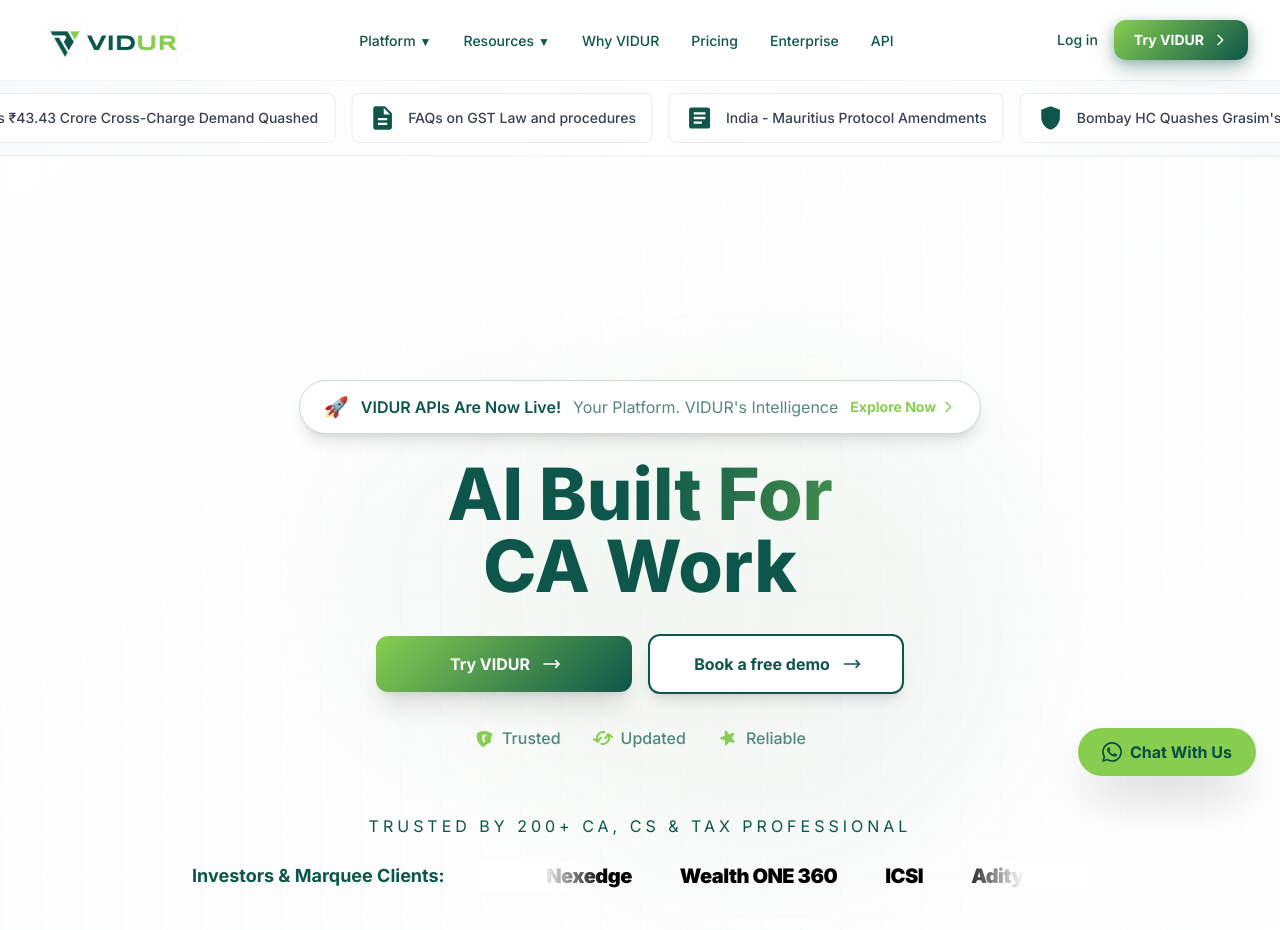
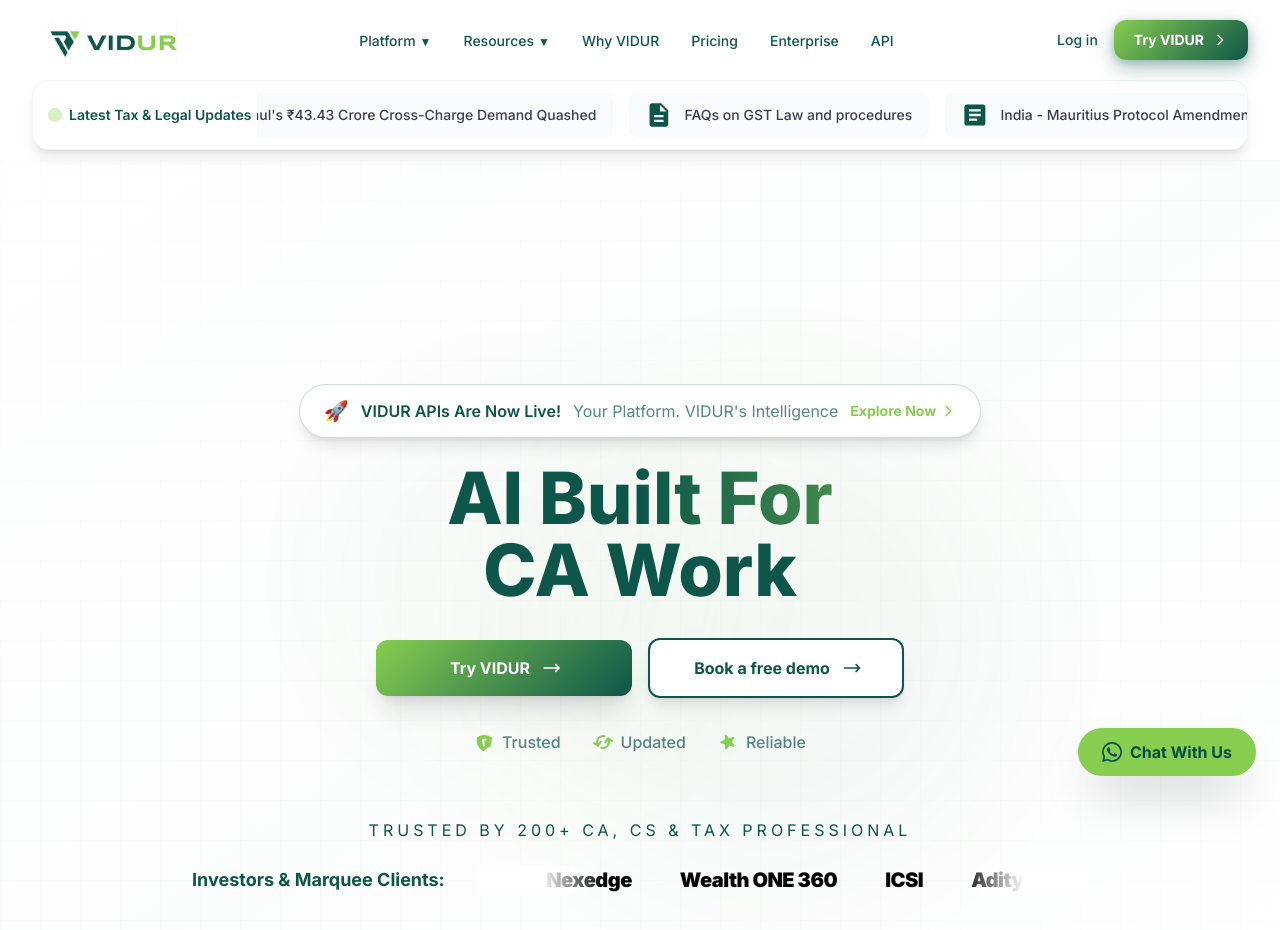
Before and after one commit to Wittywizaard/VIDURLandingPage, a Next.js app: page / in a window 1280 px wide. Shown: the top 930 px of the page. Built offline with nearby package versions, Linux system fonts and the light colour scheme.

Commit message:
feat: make header transparent, ticker floating with blinking indicator, remove separation line
Co-authored-by: developer <developer@konproz.com>

```diff
--- a/app/page.tsx
+++ b/app/page.tsx
@@ -23,6 +23,7 @@ export default function Home() {
       <Header />
       <div className="h-20"></div>
       <NewsTicker />
+      <div className="h-20"></div>
       <main>
         <Hero />
         <VideoSection />
--- a/components/Header.tsx
+++ b/components/Header.tsx
@@ -62,7 +62,7 @@ export default function Header() {
   return (
     <header
       className={`fixed top-0 left-0 right-0 z-50 transition-all duration-300 ${
-        isScrolled ? 'bg-white shadow-md' : 'bg-white/95 backdrop-blur-sm'
+        isScrolled ? 'bg-white/80 backdrop-blur-md shadow-sm' : 'bg-transparent'
       }`}
     >
       <div className="max-w-[1360px] mx-auto px-6 lg:px-8">
--- a/components/NewsTicker.tsx
+++ b/components/NewsTicker.tsx
@@ -55,9 +55,30 @@ export default function NewsTicker() {
   const allItems = [...newsItems, ...newsItems, ...newsItems];
 
   return (
-    <div className="w-full bg-gradient-to-r from-gray-50 via-white to-gray-50 border-y border-gray-200/50 shadow-sm py-3 overflow-hidden">
-      <div className="relative">
-        <div className="overflow-hidden">
+    <div className="fixed top-20 left-0 right-0 z-40 px-4 sm:px-6 lg:px-8">
+      <div className="max-w-[1360px] mx-auto">
+        <div className="bg-white rounded-2xl shadow-lg border border-gray-200/50 overflow-hidden">
+          <div className="relative py-3">
+            {/* Blinking Green Indicator with Label */}
+            <div className="absolute left-4 top-1/2 -translate-y-1/2 flex items-center gap-2 z-20">
+              <motion.div
+                className="w-3 h-3 bg-highlight-green rounded-full"
+                animate={{
+                  opacity: [1, 0.3, 1],
+                  scale: [1, 1.2, 1]
+                }}
+                transition={{
+                  duration: 2,
+                  repeat: Infinity,
+                  ease: "easeInOut"
+                }}
+              />
+              <span className="text-sm font-semibold text-deep-green hidden md:block whitespace-nowrap">
+                Latest Tax & Legal Updates
+              </span>
+            </div>
+
+            <div className="overflow-hidden md:ml-56">
               <motion.div
                 className="flex gap-4"
                 animate={{
@@ -75,7 +96,7 @@ export default function NewsTicker() {
                 {allItems.map((item, index) => (
                   <div
                     key={`${item.id}-${index}`}
-                className="flex-shrink-0 bg-white border border-gray-200/80 rounded-lg px-4 py-2.5 flex items-center gap-3 hover:border-deep-green/30 hover:shadow-md transition-all duration-300 min-w-[300px]"
+                    className="flex-shrink-0 bg-gray-50 rounded-lg px-4 py-2 flex items-center gap-3 hover:bg-gray-100 transition-all duration-300 min-w-[300px]"
                   >
                     {/* Icon with VIDUR green color */}
                     <div className="flex-shrink-0 text-deep-green">
@@ -91,5 +112,7 @@ export default function NewsTicker() {
             </div>
           </div>
         </div>
+      </div>
+    </div>
   );
 }
```
Lines whose indentation alone changed are shown as unchanged.
